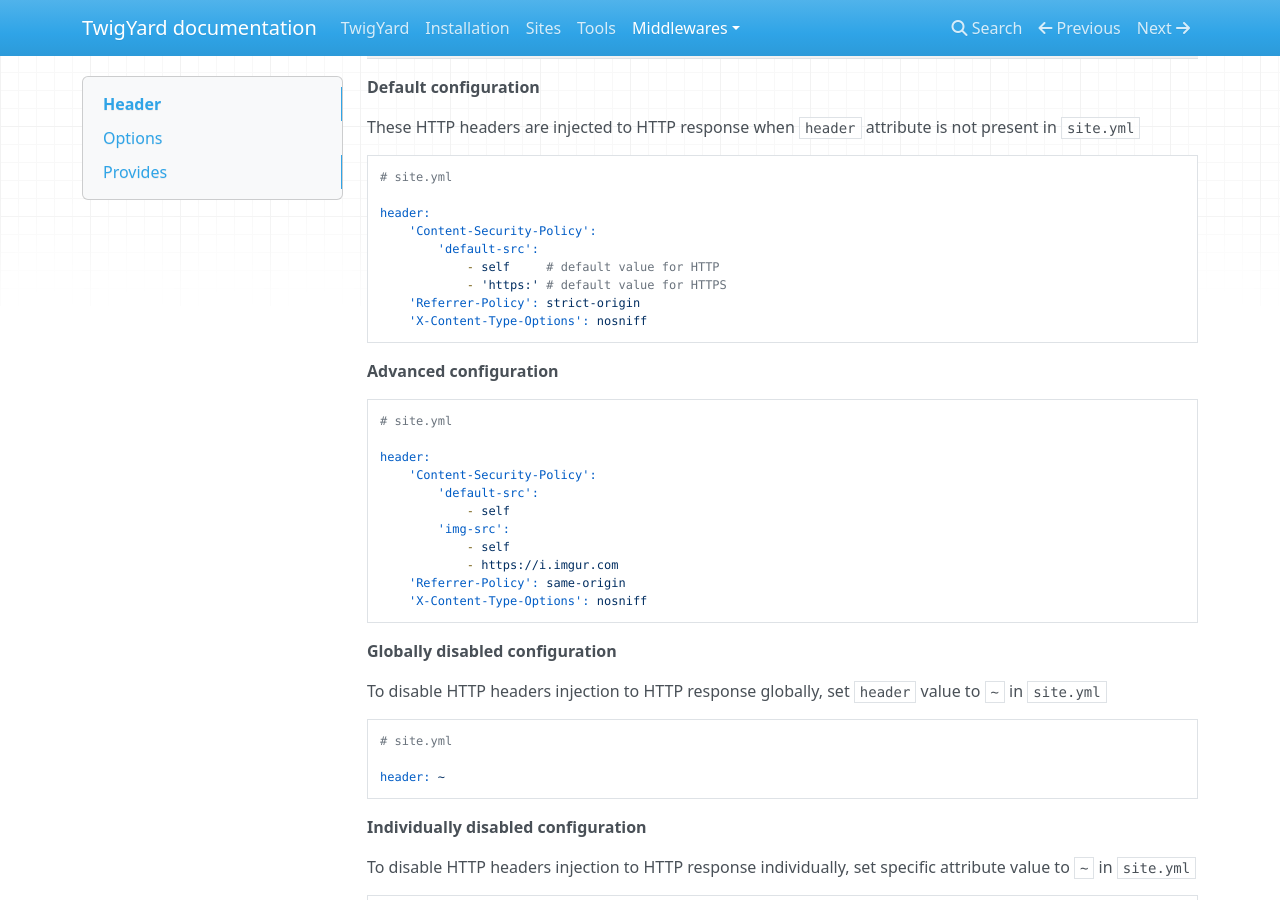
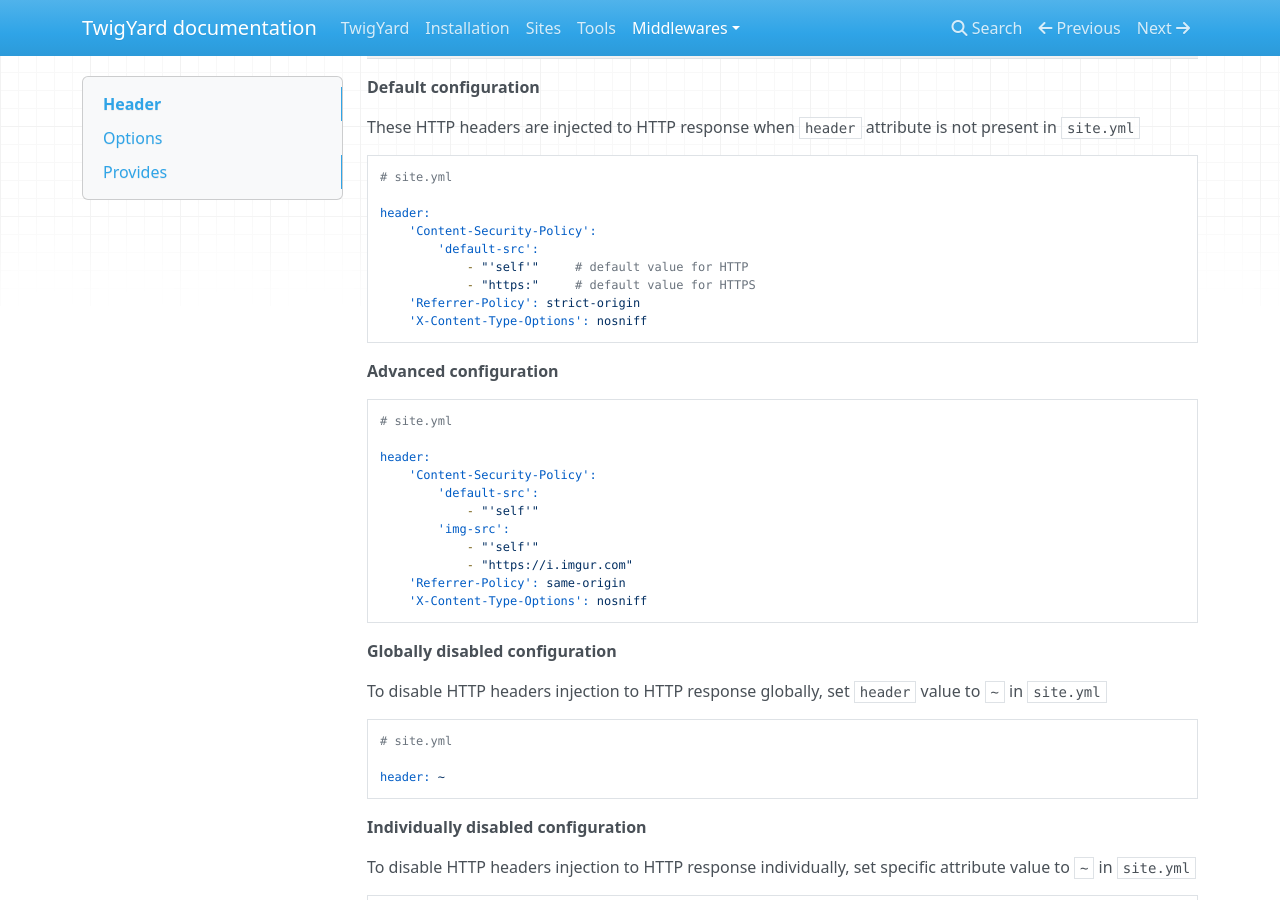
Before and after one commit to twigyard/twigyard, an MkDocs documentation site: the page built from docs/docs/middlewares/header.md, in a window 1280 px wide and 900 px high, scrolled down 326 px. Built offline with MkDocs 1.6.1, drawn with Linux system fonts in a browser that asks for light colours; nearby versions of some CDN libraries.

````diff
--- a/docs/docs/middlewares/header.md
+++ b/docs/docs/middlewares/header.md
@@ -19,8 +19,8 @@ These HTTP headers are injected to HTTP response when `header` attribute is not
 header:
     'Content-Security-Policy':
         'default-src':
-            - self     # default value for HTTP
-            - 'https:' # default value for HTTPS
+            - "'self'"     # default value for HTTP
+            - "https:"     # default value for HTTPS
     'Referrer-Policy': strict-origin
     'X-Content-Type-Options': nosniff
 ```
@@ -33,10 +33,10 @@ header:
 header:
     'Content-Security-Policy':
         'default-src':
-            - self
+            - "'self'"
         'img-src':
-            - self
-            - https://i.imgur.com
+            - "'self'"
+            - "https://i.imgur.com"
     'Referrer-Policy': same-origin
     'X-Content-Type-Options': nosniff
 ```
````
Also changed, not shown: 2 other files.
